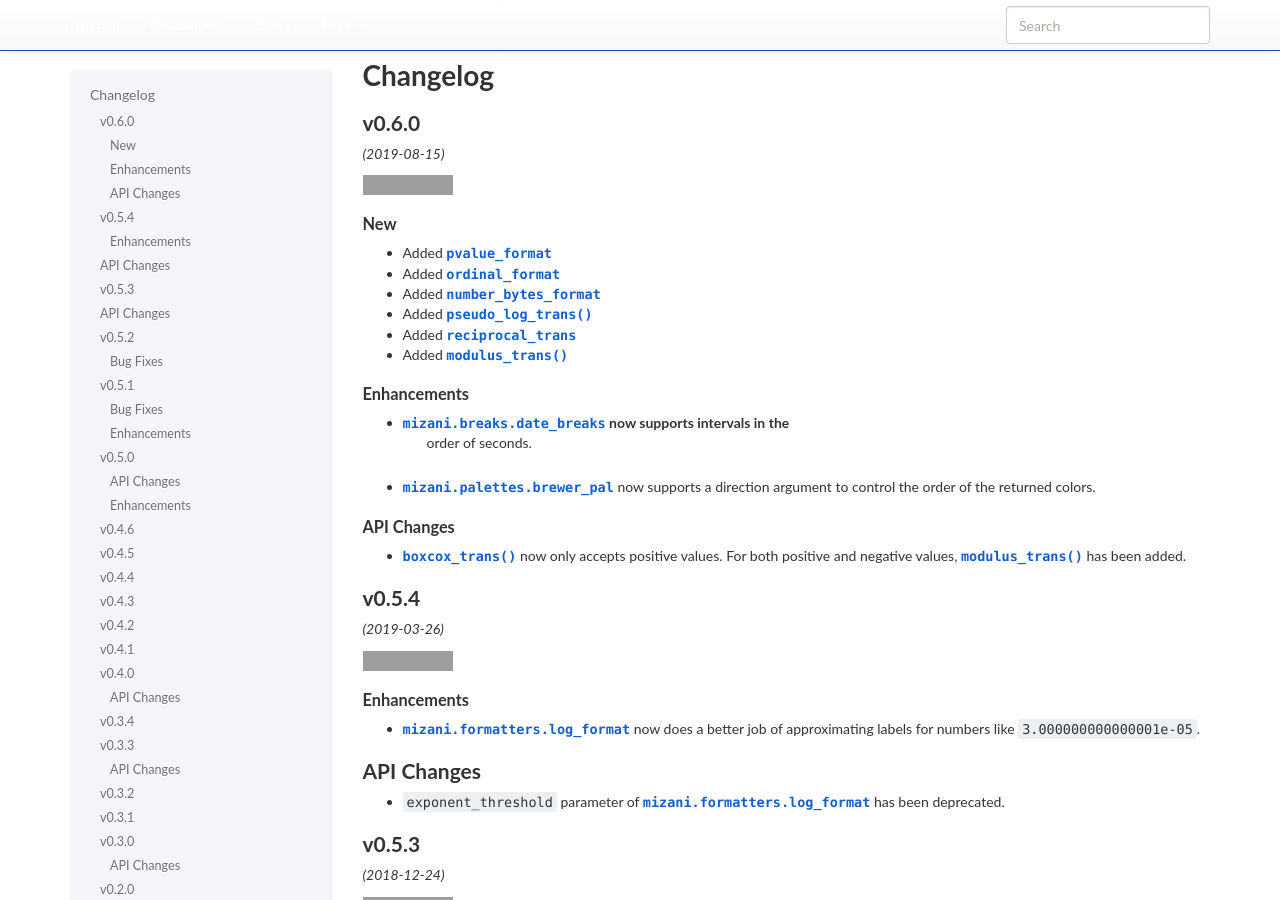
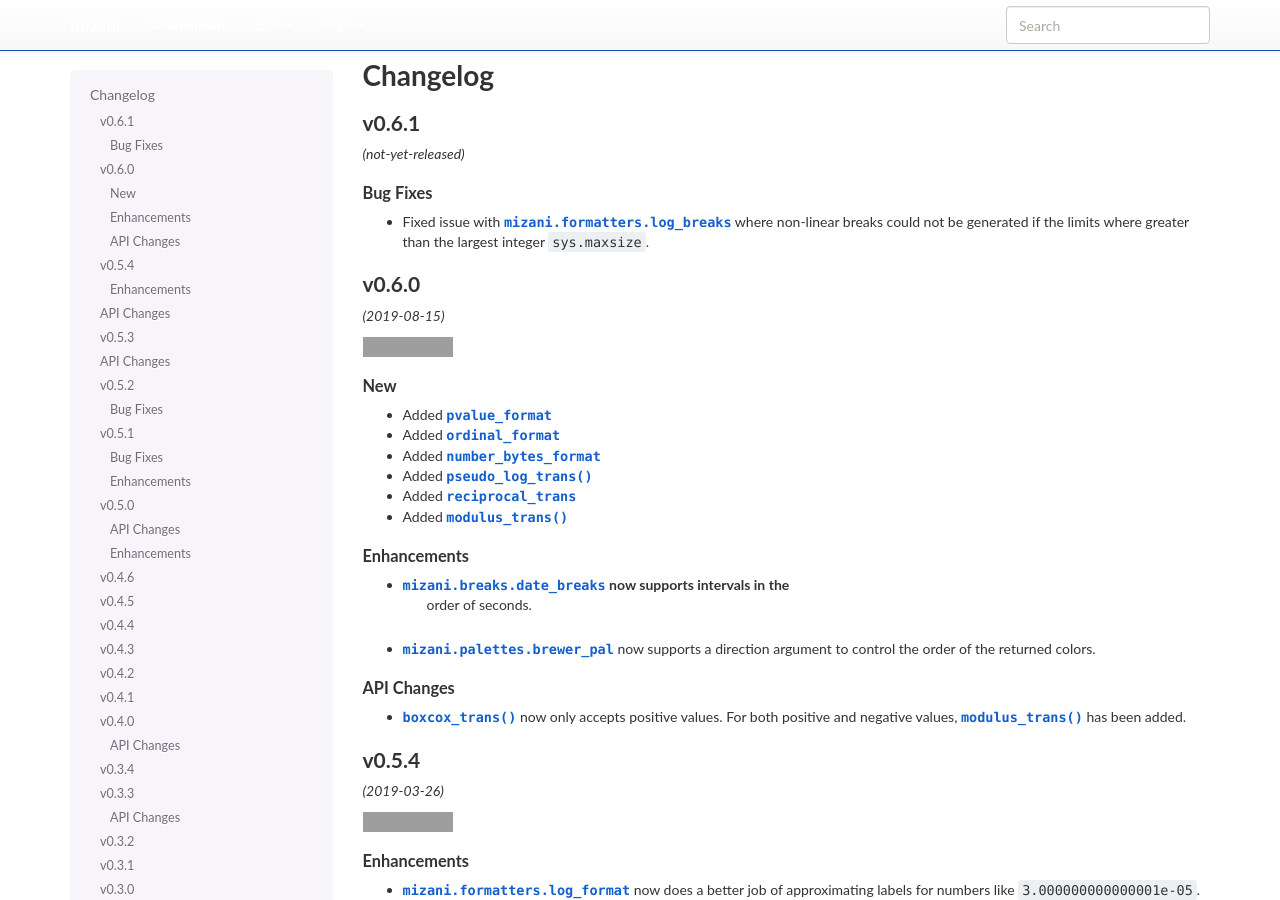
Before and after one commit to has2k1/mizani, a Sphinx documentation site: the page built from doc/changelog.rst, in a window 1280 px wide and 900 px high. Built offline with Sphinx 7.4.7, drawn with Linux system fonts in a browser that asks for light colours; nearby versions of some CDN libraries; library files that are not in the unit come from our copies; pages that are not in the unit, such as notebooks, are missing from menus; grey boxes are pictures that could not be loaded.

Commit message:
Fix integer overflow in log_breaks
closes has2k1/plotnine#320

```diff
--- a/doc/changelog.rst
+++ b/doc/changelog.rst
@@ -1,5 +1,15 @@
 Changelog
 =========
+
+v0.6.1
+------
+*(not-yet-released)*
+
+Bug Fixes
+*********
+- Fixed issue with :class:`mizani.formatters.log_breaks` where non-linear
+  breaks could not be generated if the limits where greater than the
+  largest integer ``sys.maxsize``.
 
 v0.6.0
 ------
```
Also changed, not shown: 2 other files.
